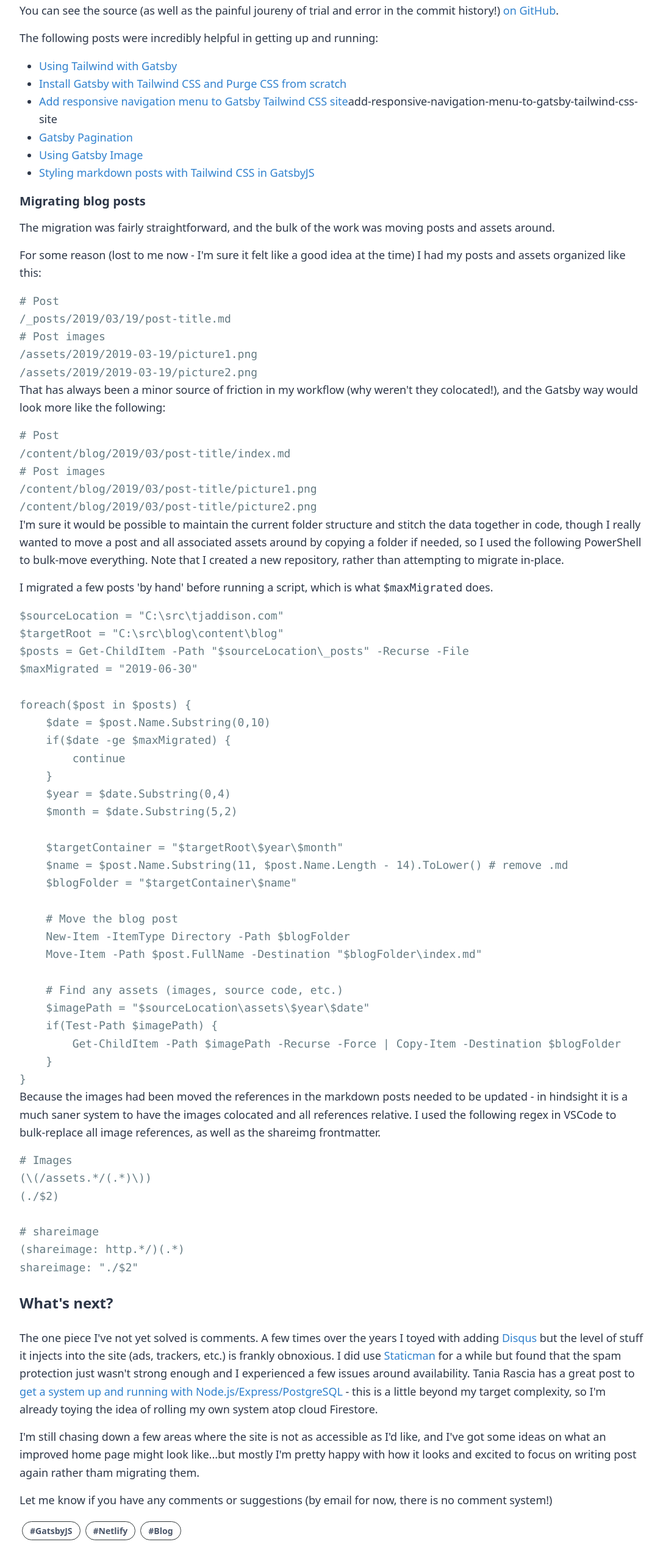
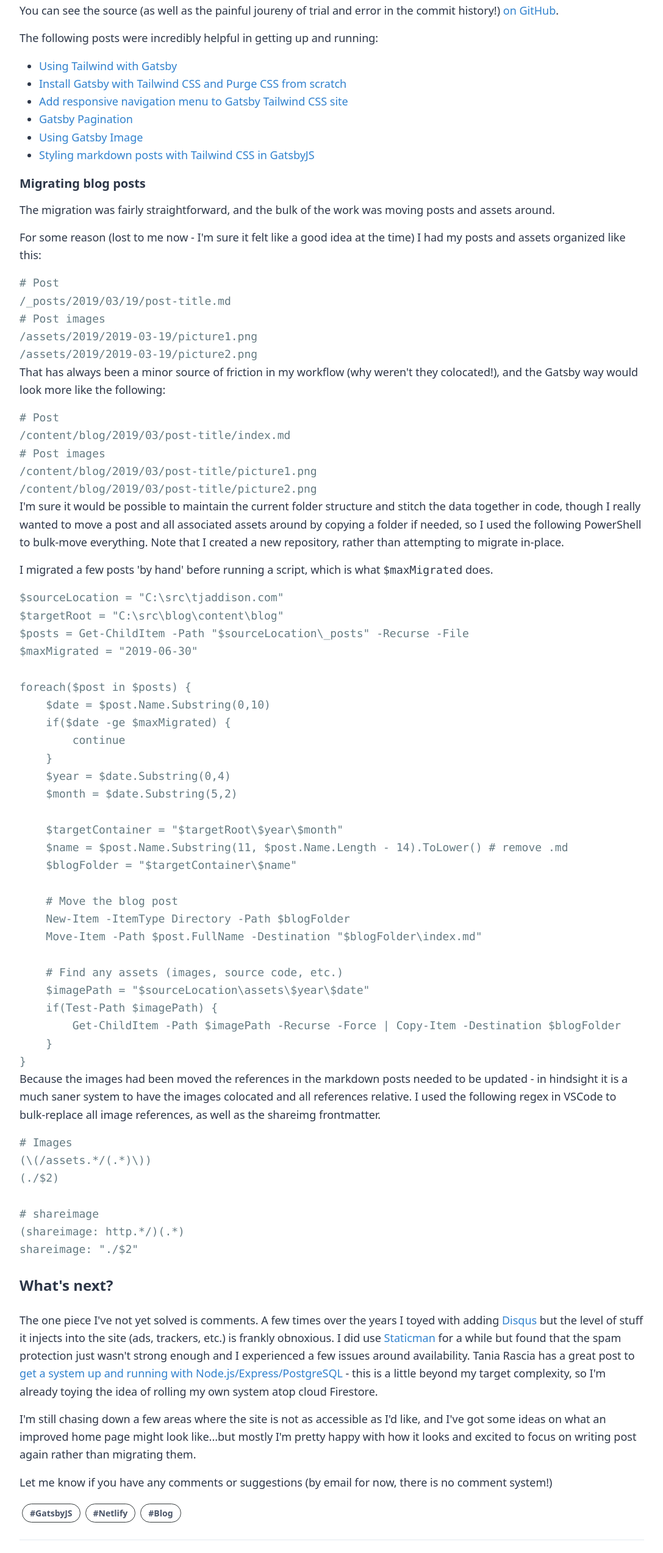
Before and after one commit to taddison/personal-site, a Gatsby site: page /blog/2019/09/migrating-from-jekyll-to-gatsby/ in a window 1280 px wide. Shown: the part 3007-5554 px from the top of the page at 61% size, without its empty margins (96-1183 px from the left). Built offline with nearby package versions, Linux system fonts and the light colour scheme; Gatsby itself is replaced by a stand-in of ours; some packages are replaced by stand-ins of ours; code samples lack their colours.

Commit message:
fix typos

```diff
--- a/content/blog/2019/09/migrating-from-jekyll-to-gatsby/index.md
+++ b/content/blog/2019/09/migrating-from-jekyll-to-gatsby/index.md
@@ -92,7 +92,7 @@
 
 - [Using Tailwind with Gatsby]
 - [Install Gatsby with Tailwind CSS and Purge CSS from scratch]
-- [Add responsive navigation menu to Gatsby Tailwind CSS site]add-responsive-navigation-menu-to-gatsby-tailwind-css-site
+- [Add responsive navigation menu to Gatsby Tailwind CSS site]
 - [Gatsby Pagination]
 - [Using Gatsby Image]
 - [Styling markdown posts with Tailwind CSS in GatsbyJS]
@@ -171,7 +171,7 @@
 
 The one piece I've not yet solved is comments.  A few times over the years I toyed with adding [Disqus] but the level of stuff it injects into the site (ads, trackers, etc.) is frankly obnoxious.  I did use [Staticman] for a while but found that the spam protection just wasn't strong enough and I experienced a few issues around availability.  Tania Rascia has a great post to [get a system up and running with Node.js/Express/PostgreSQL][add comments to a static site] - this is a little beyond my target complexity, so I'm already toying the idea of rolling my own system atop cloud Firestore.
 
-I'm still chasing down a few areas where the site is not as accessible as I'd like, and I've got some ideas on what an improved home page might look like...but mostly I'm pretty happy with how it looks and excited to focus on writing post again rather tham migrating them.
+I'm still chasing down a few areas where the site is not as accessible as I'd like, and I've got some ideas on what an improved home page might look like...but mostly I'm pretty happy with how it looks and excited to focus on writing post again rather than migrating them.
 
 Let me know if you have any comments or suggestions (by email for now, there is no comment system!)
 
```
